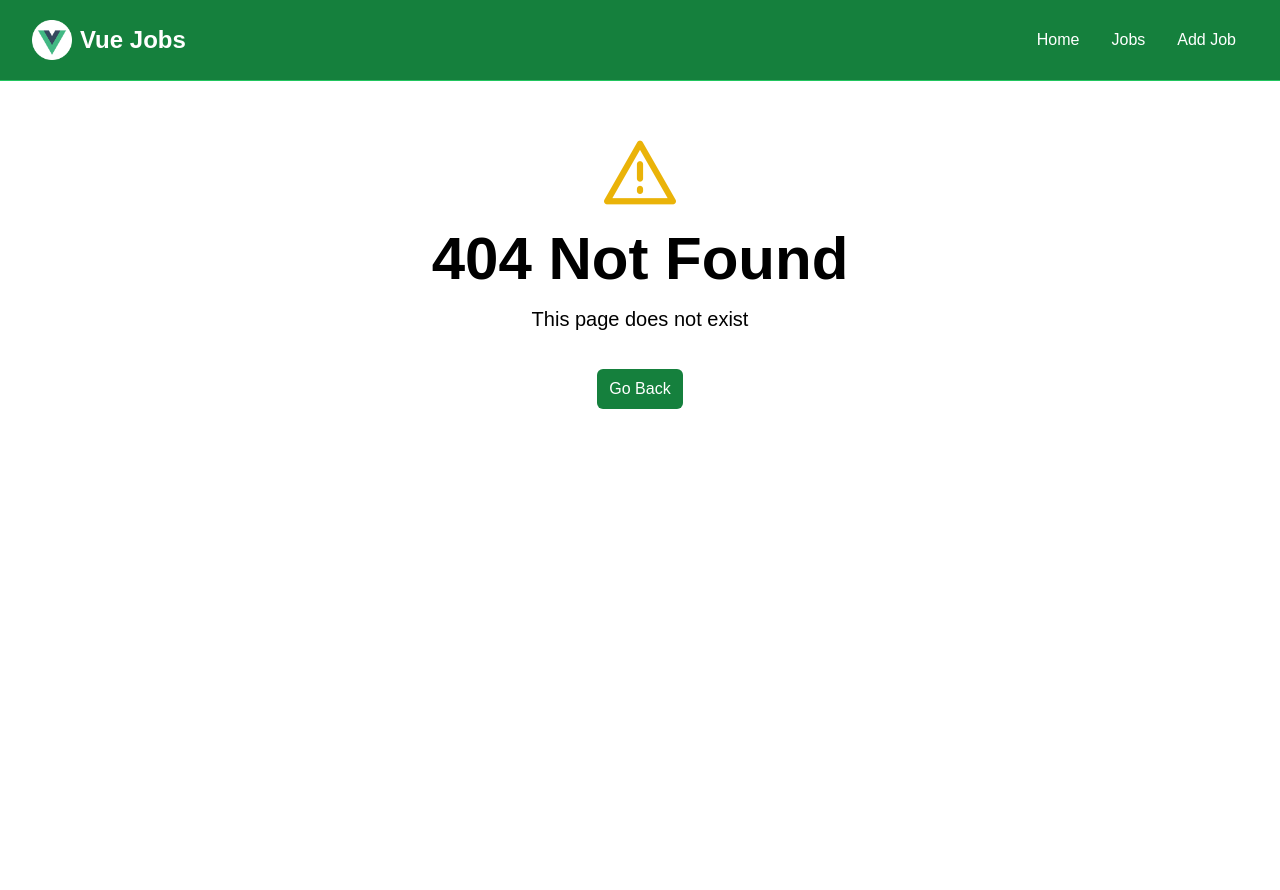
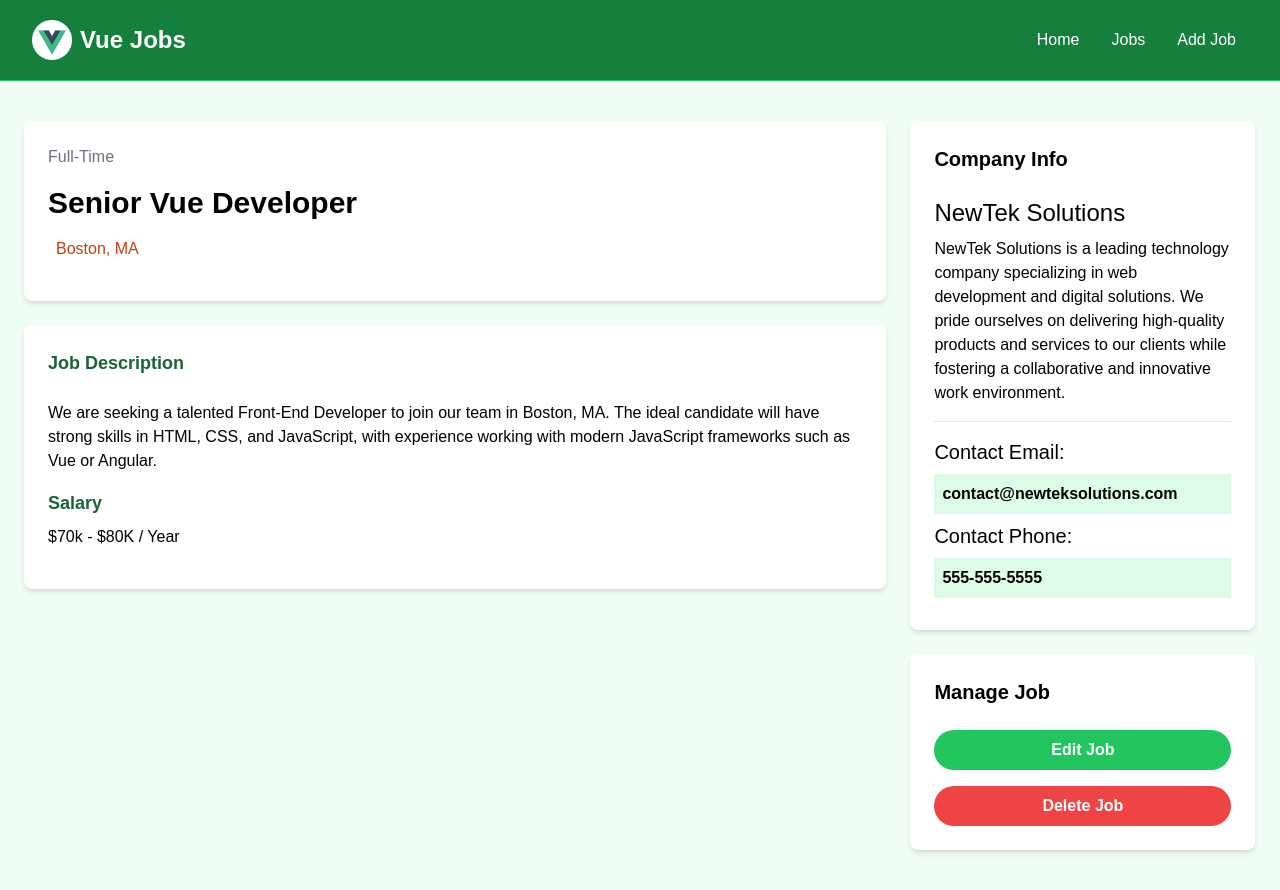
Before and after one commit to fisheeesh/Job-Listings-Website, a Vue app: page /jobs/1 in a window 1280 px wide. Before the commit this address had no page. Before the commit the page ends 800 px from the top, so only its background shows below. Built offline with nearby package versions, Linux system fonts and the light colour scheme.

Commit message:
fetch data from json-sever (mock api)

```diff
--- a/package.json
+++ b/package.json
@@ -6,9 +6,12 @@
   "scripts": {
     "dev": "vite",
     "build": "vite build",
-    "preview": "vite preview"
+    "preview": "vite preview",
+    "server": "json-server --watch src/jobs.json --port 8000"
   },
   "dependencies": {
+    "axios": "^1.7.7",
+    "json-server": "^1.0.0-beta.3",
     "primeicons": "^7.0.0",
     "vue": "^3.5.12",
     "vue-router": "^4.4.5"
--- a/src/components/JobLists.vue
+++ b/src/components/JobLists.vue
@@ -5,7 +5,7 @@
                 Browse Jobs
             </h2>
             <div class="grid grid-cols-1 gap-6 md:grid-cols-3">
-                <SingleJob v-for="job in jobs.slice(0, limit || jobs.length)" :key="job.id" :job="job" />
+                <SingleJob v-for="job in state.jobs.slice(0, limit || state.jobs.length)" :key="job.id" :job="job" />
             </div>
         </div>
     </section>
@@ -18,22 +18,37 @@
 </template>
 
 <script setup>
-import jobData from '@/jobs.json'
-import { ref, defineProps } from 'vue';
+import { reactive, defineProps, onMounted } from 'vue';
 import SingleJob from './SingleJob.vue';
 import { RouterLink } from 'vue-router';
+import axios from 'axios';
 
 defineProps({
-    limit : Number,
-    showButton : {
-        type : Boolean,
-        default : false
+    limit: Number,
+    showButton: {
+        type: Boolean,
+        default: false
     }
-
 })
 
-const jobs = ref(jobData)
-console.log(jobs.value)
+const state = reactive({
+    jobs: [],
+    isLoading: true
+})
+
+onMounted(async () => {
+    try {
+        const res = await axios.get('http://localhost:8000/jobs')
+        console.log(res.data)
+        state.jobs = res.data
+    }
+    catch (err) {
+        console.error('Error Fetching jobs : ', err)
+    }
+    finally {
+        state.isLoading = false
+    }
+})
 </script>
 
 <style></style>
--- a/src/components/SingleJob.vue
+++ b/src/components/SingleJob.vue
@@ -25,7 +25,7 @@
                     <i class="text-orange-700 pi pi-map-marker"></i>
                     {{ job.location }}
                 </div>
-                <RouterLink :to="'/job/' + job.id"
+                <RouterLink :to="{ name: 'job-details', params: { id: job.id } }"
                     class="h-[36px] bg-green-500 hover:bg-green-600 text-white px-4 py-2 rounded-lg text-center text-sm">
                     Read More
                 </RouterLink>
--- a/src/jobs.json
+++ b/src/jobs.json
@@ -1,4 +1,5 @@
-[
+{
+  "jobs": [
     {
       "id": 1,
       "title": "Senior Vue Developer",
@@ -84,3 +85,4 @@
       }
     }
   ]
+}
--- a/src/router/index.js
+++ b/src/router/index.js
@@ -1,5 +1,6 @@
 import HomeView from "@/views/HomeView.vue";
 import JobsView from "@/views/JobsView.vue";
+import JobView from "@/views/JobView.vue";
 import NotFoundView from "@/views/NotFoundView.vue";
 import { createRouter, createWebHistory } from "vue-router";
 
@@ -12,10 +13,15 @@ const router = createRouter({
             component : HomeView
         },
         {
-
             path : '/jobs',
             name : 'jobs',
             component : JobsView
+        },
+        {
+            path : '/jobs/:id',
+            name : 'job-details',
+            component : JobView,
+            props : true
         },
         {
             path : '/:catchAll(.*)',
--- /dev/null
+++ b/src/views/JobView.vue
@@ -0,0 +1,81 @@
+<template>
+    <section class="bg-green-50">
+        <div class="container px-6 py-10 m-auto">
+            <div class="grid w-full grid-cols-1 gap-6 md:grid-cols-70/30">
+                <main>
+                    <div class="p-6 text-center bg-white rounded-lg shadow-md md:text-left">
+                        <div class="mb-4 text-gray-500">Full-Time</div>
+                        <h1 class="mb-4 text-3xl font-bold">Senior Vue Developer</h1>
+                        <div class="flex justify-center mb-4 text-gray-500 align-middle md:justify-start">
+                            <i class="mr-2 text-lg text-orange-700 fa-solid fa-location-dot"></i>
+                            <p class="text-orange-700">Boston, MA</p>
+                        </div>
+                    </div>
+
+                    <div class="p-6 mt-6 bg-white rounded-lg shadow-md">
+                        <h3 class="mb-6 text-lg font-bold text-green-800">
+                            Job Description
+                        </h3>
+
+                        <p class="mb-4">
+                            We are seeking a talented Front-End Developer to join our team
+                            in Boston, MA. The ideal candidate will have strong skills in
+                            HTML, CSS, and JavaScript, with experience working with modern
+                            JavaScript frameworks such as Vue or Angular.
+                        </p>
+
+                        <h3 class="mb-2 text-lg font-bold text-green-800">Salary</h3>
+
+                        <p class="mb-4">$70k - $80K / Year</p>
+                    </div>
+                </main>
+
+                <!-- Sidebar -->
+                <aside>
+                    <!-- Company Info -->
+                    <div class="p-6 bg-white rounded-lg shadow-md">
+                        <h3 class="mb-6 text-xl font-bold">Company Info</h3>
+
+                        <h2 class="text-2xl">NewTek Solutions</h2>
+
+                        <p class="my-2">
+                            NewTek Solutions is a leading technology company specializing in
+                            web development and digital solutions. We pride ourselves on
+                            delivering high-quality products and services to our clients
+                            while fostering a collaborative and innovative work environment.
+                        </p>
+
+                        <hr class="my-4" />
+
+                        <h3 class="text-xl">Contact Email:</h3>
+
+                        <p class="p-2 my-2 font-bold bg-green-100">
+                            contact@newteksolutions.com
+                        </p>
+
+                        <h3 class="text-xl">Contact Phone:</h3>
+
+                        <p class="p-2 my-2 font-bold bg-green-100">555-555-5555</p>
+                    </div>
+
+                    <!-- Manage -->
+                    <div class="p-6 mt-6 bg-white rounded-lg shadow-md">
+                        <h3 class="mb-6 text-xl font-bold">Manage Job</h3>
+                        <a href="add-job.html"
+                            class="block w-full px-4 py-2 mt-4 font-bold text-center text-white bg-green-500 rounded-full hover:bg-green-600 focus:outline-none focus:shadow-outline">Edit
+                            Job</a>
+                        <button
+                            class="block w-full px-4 py-2 mt-4 font-bold text-white bg-red-500 rounded-full hover:bg-red-600 focus:outline-none focus:shadow-outline">
+                            Delete Job
+                        </button>
+                    </div>
+                </aside>
+            </div>
+        </div>
+    </section>
+</template>
+
+<script setup>
+</script>
+
+<style></style>
```
Also changed, not shown: src/jobs2.json (added, +86 -0 lines), 1 other file (tests, documents, lock files or other folders). Lines whose indentation alone changed are shown as unchanged.
